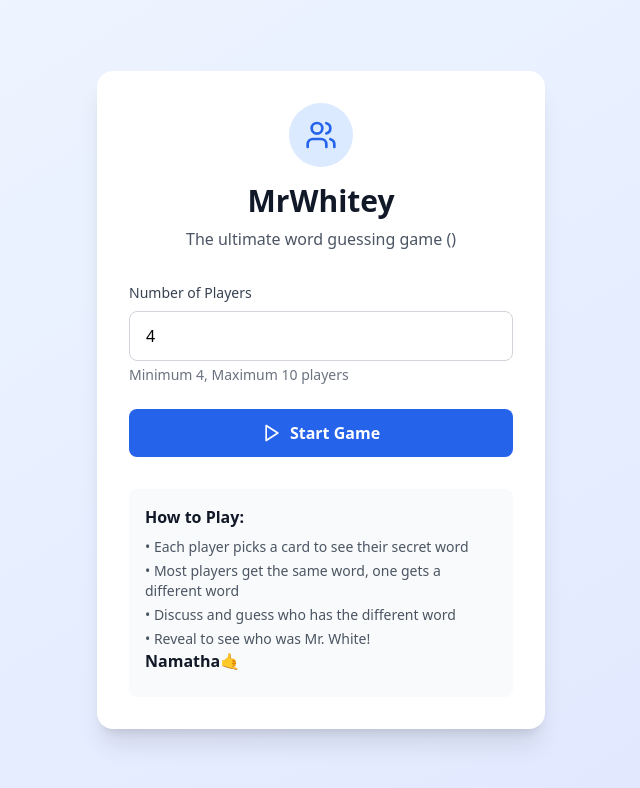
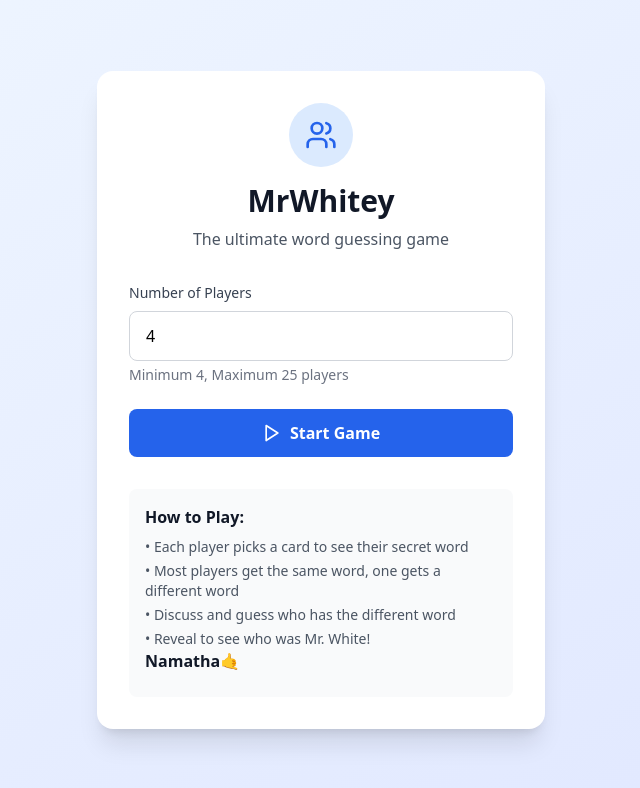
Before and after one commit to praveen12191/Mr-White, a React (Vite) app: page / in a window 1280 px wide. Shown: the top 788 px of the page, without its empty margins (319-959 px from the left). Built offline with nearby package versions, Linux system fonts and the light colour scheme.

Commit message:
players added

```diff
--- a/src/components/GameSetup.tsx
+++ b/src/components/GameSetup.tsx
@@ -23,7 +23,7 @@ export function GameSetup({ playerCount, setPlayerCount, onStartGame }: GameSetu
             <Users className="w-8 h-8 text-blue-600" />
           </div>
           <h1 className="text-3xl font-bold text-gray-900 mb-2">MrWhitey</h1>
-          <p className="text-gray-600">The ultimate word guessing game ()</p>
+          <p className="text-gray-600">The ultimate word guessing game</p>
         </div>
 
         <form onSubmit={handleSubmit} className="space-y-6">
@@ -41,12 +41,12 @@ export function GameSetup({ playerCount, setPlayerCount, onStartGame }: GameSetu
               className="w-full px-4 py-3 border border-gray-300 rounded-lg focus:ring-2 focus:ring-blue-500 focus:border-transparent transition-all duration-200"
               placeholder="Enter number of players (4-10)"
             />
-            <p className="text-sm text-gray-500 mt-1">Minimum 4, Maximum 10 players</p>
+            <p className="text-sm text-gray-500 mt-1">Minimum 4, Maximum 25 players</p>
           </div>
 
           <button
             type="submit"
-            disabled={playerCount < 4 || playerCount > 10}
+            disabled={playerCount < 4 || playerCount > 25}
             className="w-full bg-blue-600 hover:bg-blue-700 disabled:bg-gray-300 disabled:cursor-not-allowed text-white font-semibold py-3 px-6 rounded-lg transition-all duration-200 flex items-center justify-center gap-2"
           >
             <Play className="w-5 h-5" />
```
Also changed, not shown: 1 other file (tests, documents, lock files or other folders).
